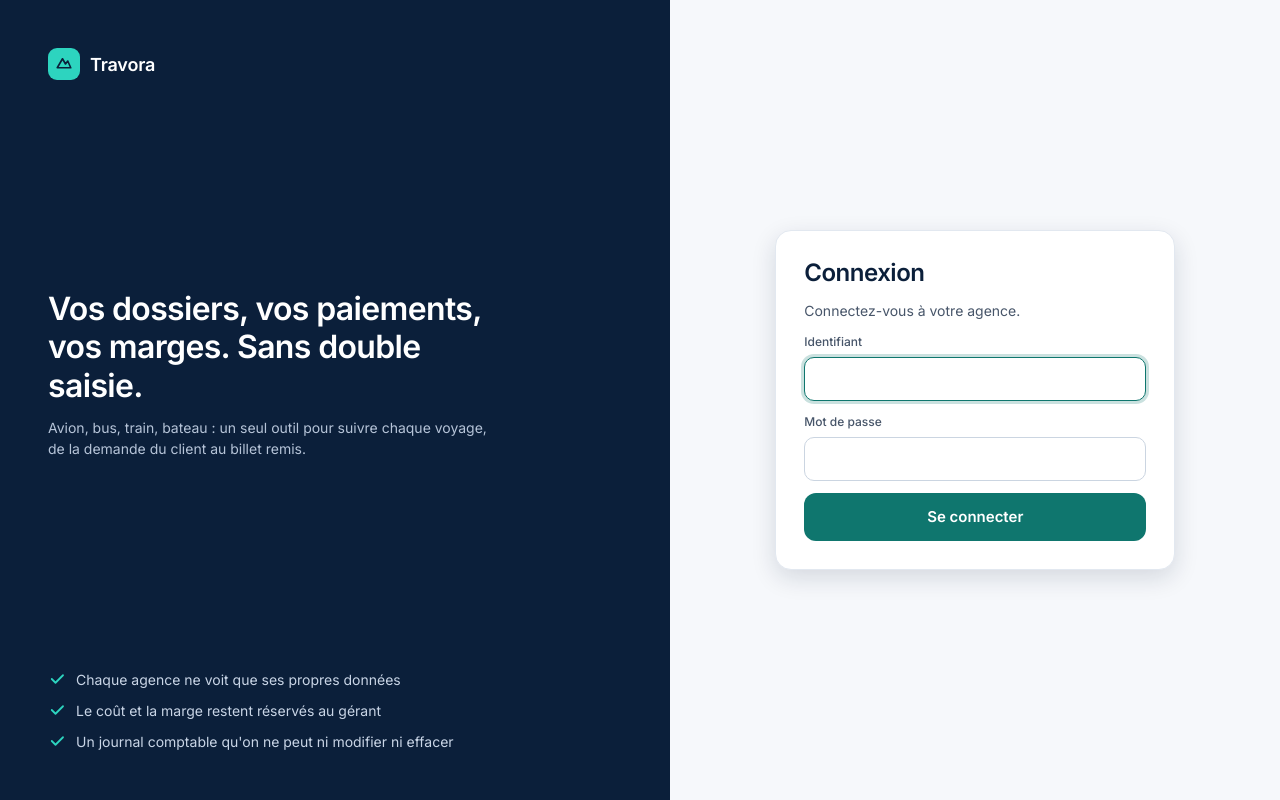
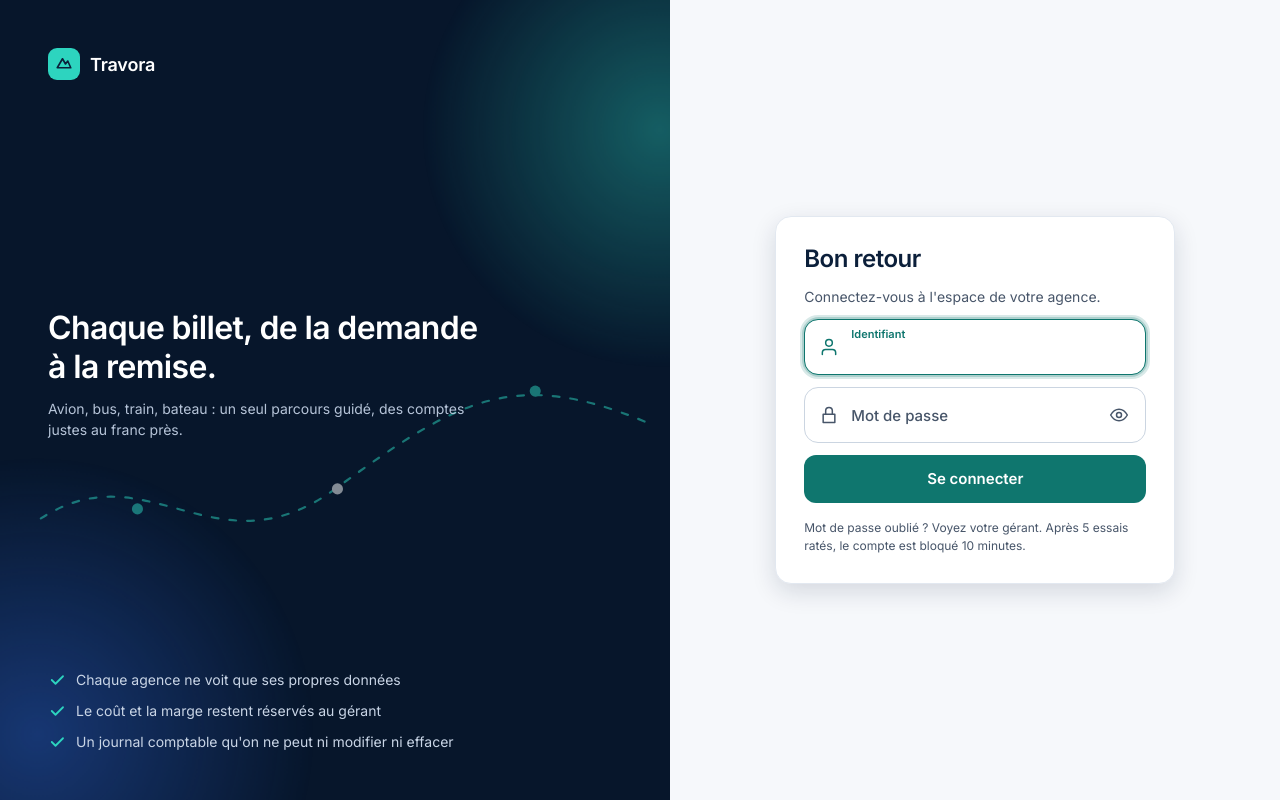
Before and after one commit to nb-bora/Travora, a Django app: template apps/web/templates/web/login.html in a window 1280 px wide. Run offline with Django 5.2, Linux system fonts and the light colour scheme; the template is opened without the code that fills it: most values are stand-ins (such as "Sample title", 1, 10 or a date in 2020).

Commit message:
feat(auth): ralentissement des devinettes de mot de passe, Permissions-Policy, page de connexion refaite
Co-Authored-By: Claude Sonnet 5.5 <noreply@anthropic.com>

```diff
--- /dev/null
+++ b/apps/web/static/web/login.css
@@ -0,0 +1,45 @@
+/* Page de connexion : panneau animé, champs outlined à étiquette flottante. Aucune animation sous « réduire les animations ». */
+.auth-brand { position: relative; overflow: hidden; background: #07162b; }
+.auth-brand > * { position: relative; }
+.auth-glow { position: absolute !important; border-radius: 50%; pointer-events: none; }
+.auth-glow-a { width: 420px; height: 420px; top: -120px; right: -140px; background: radial-gradient(circle, rgba(45, 212, 191, .38), rgba(45, 212, 191, 0) 70%); }
+.auth-glow-b { width: 480px; height: 480px; bottom: -200px; left: -160px; background: radial-gradient(circle, rgba(56, 120, 255, .34), rgba(56, 120, 255, 0) 70%); }
+.auth-route { position: absolute !important; inset: 0; width: 100%; height: 100%; opacity: .5; pointer-events: none; }
+.auth-card h1 { letter-spacing: -.02em; }
+.auth-foot { font-size: 12px; margin: 4px 0 0; }
+
+.ofield { position: relative; height: 56px; display: flex; align-items: center; border: 1px solid var(--border-strong); border-radius: 14px; background: var(--surface); transition: border-color var(--ease), box-shadow var(--ease); }
+.ofield-icon { position: absolute; left: 14px; color: var(--text-2); transition: color var(--ease); pointer-events: none; }
+.ofield input { width: 100%; height: 100%; border: 0; background: none; color: var(--text); font: inherit; font-size: 15px; padding: 18px 48px 0 46px; outline: none; border-radius: 14px; }
+.ofield label { position: absolute; left: 46px; top: 17px; font-size: 15px; color: var(--text-2); pointer-events: none; transition: top .18s cubic-bezier(.2, .8, .2, 1), font-size .18s cubic-bezier(.2, .8, .2, 1), color var(--ease); }
+.ofield input:focus + label, .ofield input:not(:placeholder-shown) + label { top: 6px; font-size: 11px; font-weight: 600; }
+.ofield:focus-within { border-color: var(--teal); box-shadow: 0 0 0 4px rgba(15, 118, 110, .16); }
+.ofield:focus-within .ofield-icon, .ofield:focus-within label { color: var(--teal); }
+.is-error .ofield { border-color: #dc2626; }
+.is-error .ofield .ofield-icon { color: #dc2626; }
+.ofield-toggle { position: absolute; right: 8px; width: 36px; height: 36px; border: 0; border-radius: 10px; background: none; color: var(--text-2); display: grid; place-items: center; cursor: pointer; transition: background var(--ease); }
+.ofield-toggle:hover { background: var(--row); }
+.ofield-toggle[aria-pressed="true"] { color: var(--teal); }
+
+.auth-submit { position: relative; justify-content: center; gap: 10px; transition: transform var(--ease), box-shadow var(--ease), opacity var(--ease); }
+.auth-submit:hover:not(:disabled) { transform: translateY(-1px); box-shadow: 0 8px 20px rgba(15, 118, 110, .32); }
+.auth-submit:active:not(:disabled) { transform: translateY(0); }
+.auth-spinner { display: none; width: 18px; height: 18px; border-radius: 50%; border: 2.5px solid rgba(255, 255, 255, .35); border-top-color: #fff; }
+.auth-submit[aria-busy="true"] .auth-spinner { display: inline-block; }
+
+@keyframes auth-drift-a { 0%, 100% { transform: translate(0, 0) scale(1); } 50% { transform: translate(60px, 40px) scale(1.15); } }
+@keyframes auth-drift-b { 0%, 100% { transform: translate(0, 0) scale(1); } 50% { transform: translate(-50px, -30px) scale(1.2); } }
+@keyframes auth-dash { to { stroke-dashoffset: -48; } }
+@keyframes auth-rise { from { opacity: 0; transform: translateY(18px); } to { opacity: 1; transform: none; } }
+@keyframes auth-shake { 0%, 100% { transform: translateX(0); } 20% { transform: translateX(-9px); } 40% { transform: translateX(8px); } 60% { transform: translateX(-5px); } 80% { transform: translateX(3px); } }
+@keyframes auth-spin { to { transform: rotate(360deg); } }
+@media (prefers-reduced-motion: no-preference) {
+  .auth-glow-a { animation: auth-drift-a 14s ease-in-out infinite; }
+  .auth-glow-b { animation: auth-drift-b 18s ease-in-out infinite; }
+  .auth-route path { animation: auth-dash 1.6s linear infinite; }
+  .auth-rise { animation: auth-rise .7s cubic-bezier(.2, .8, .2, 1) both; }
+  .auth-d1 { animation-delay: .15s; } .auth-d2 { animation-delay: .3s; } .auth-d3 { animation-delay: .45s; }
+  .auth-card { animation: auth-rise .6s .15s cubic-bezier(.2, .8, .2, 1) both; }
+  .auth-card.is-error { animation: auth-shake .45s ease both; }
+  .auth-spinner { animation: auth-spin .8s linear infinite; }
+}
--- /dev/null
+++ b/apps/web/static/web/login.js
@@ -0,0 +1,35 @@
+/* Connexion : afficher le mot de passe, alerte majuscules, bouton occupé pendant l'envoi. */
+(function () {
+  "use strict";
+  var form = document.getElementById("login-form");
+  if (!form) return;
+
+  var toggle = form.querySelector("[data-toggle-password]");
+  var password = document.getElementById("id_password");
+  if (toggle && password) {
+    toggle.addEventListener("click", function () {
+      var show = password.type === "password";
+      password.type = show ? "text" : "password";
+      toggle.setAttribute("aria-pressed", String(show));
+      toggle.setAttribute("aria-label", show ? "Masquer le mot de passe" : "Afficher le mot de passe");
+    });
+  }
+
+  var caps = document.getElementById("caps-hint");
+  if (password && caps) {
+    password.addEventListener("keyup", function (event) {
+      caps.hidden = !(event.getModifierState && event.getModifierState("CapsLock"));
+    });
+    password.addEventListener("blur", function () { caps.hidden = true; });
+  }
+
+  form.addEventListener("submit", function () {
+    var button = form.querySelector(".auth-submit");
+    if (!button) return;
+    window.setTimeout(function () {
+      button.setAttribute("aria-busy", "true");
+      button.disabled = true;
+      button.querySelector(".auth-submit-label").textContent = "Connexion…";
+    }, 0);
+  });
+})();
--- a/apps/web/templates/web/login.html
+++ b/apps/web/templates/web/login.html
@@ -1,34 +1,53 @@
 {% extends "web/base.html" %}
+{% load static %}
 {% block title %}Connexion · Travora{% endblock %}
+{% block extra_head %}<link rel="stylesheet" href="{% static 'web/login.css' %}?v=1">{% endblock %}
 {% block shell %}
 <div class="auth">
   <aside class="auth-brand" aria-hidden="true">
-    <span class="brand"><span class="brand-mark"><svg width="18" height="18" viewBox="0 0 24 24" fill="none" stroke="#0b1f3a" stroke-width="2.2" stroke-linecap="round" stroke-linejoin="round"><path d="M3 17l7-12 4 7 3-4 4 9z"/></svg></span><span class="brand-name">Travora</span></span>
-    <div>
-      <h2>Vos dossiers, vos paiements, vos marges. Sans double saisie.</h2>
-      <p>Avion, bus, train, bateau : un seul outil pour suivre chaque voyage, de la demande du client au billet remis.</p>
+    <span class="auth-glow auth-glow-a"></span>
+    <span class="auth-glow auth-glow-b"></span>
+    <svg class="auth-route" viewBox="0 0 520 720" fill="none"><path d="M-10 470C90 400 150 520 260 440S420 330 540 380" stroke="#2dd4bf" stroke-width="2" stroke-dasharray="6 10" stroke-linecap="round"/><circle cx="82" cy="458" r="5" fill="#2dd4bf"/><circle cx="262" cy="440" r="5" fill="#fff"/><circle cx="440" cy="352" r="5" fill="#2dd4bf"/></svg>
+    <span class="brand auth-rise"><span class="brand-mark"><svg width="18" height="18" viewBox="0 0 24 24" fill="none" stroke="#0b1f3a" stroke-width="2.2" stroke-linecap="round" stroke-linejoin="round"><path d="M3 17l7-12 4 7 3-4 4 9z"/></svg></span><span class="brand-name">Travora</span></span>
+    <div class="auth-copy">
+      <h2 class="auth-rise auth-d1">Chaque billet, de la demande à la remise.</h2>
+      <p class="auth-rise auth-d2">Avion, bus, train, bateau : un seul parcours guidé, des comptes justes au franc près.</p>
     </div>
-    <ul class="auth-points">
+    <ul class="auth-points auth-rise auth-d3">
       <li><svg width="18" height="18" viewBox="0 0 24 24" fill="none" stroke="currentColor" stroke-width="2.4" stroke-linecap="round" stroke-linejoin="round"><path d="M5 12l5 5L20 7"/></svg>Chaque agence ne voit que ses propres données</li>
       <li><svg width="18" height="18" viewBox="0 0 24 24" fill="none" stroke="currentColor" stroke-width="2.4" stroke-linecap="round" stroke-linejoin="round"><path d="M5 12l5 5L20 7"/></svg>Le coût et la marge restent réservés au gérant</li>
       <li><svg width="18" height="18" viewBox="0 0 24 24" fill="none" stroke="currentColor" stroke-width="2.4" stroke-linecap="round" stroke-linejoin="round"><path d="M5 12l5 5L20 7"/></svg>Un journal comptable qu'on ne peut ni modifier ni effacer</li>
     </ul>
   </aside>
   <main id="main" class="auth-panel">
-    <form method="post" class="card auth-card">
+    <form method="post" class="card auth-card{% if form.errors %} is-error{% endif %}" id="login-form">
       {% csrf_token %}
-      <h1>Connexion</h1>
-      <p class="muted flush">Connectez-vous à votre agence.</p>
+      <h1>Bon retour</h1>
+      <p class="muted flush">Connectez-vous à l'espace de votre agence.</p>
       {% if form.errors %}
-        <p class="alert alert-danger" role="alert">Identifiant ou mot de passe incorrect.</p>
+        <p class="alert alert-danger" role="alert">
+          {% for error in form.non_field_errors %}{{ error }}{% empty %}Vérifiez les champs ci-dessous.{% endfor %}
+        </p>
       {% endif %}
-      <div class="field"><label for="id_username">Identifiant</label>
-        <input id="id_username" name="username" autocomplete="username" autofocus required></div>
-      <div class="field"><label for="id_password">Mot de passe</label>
-        <input id="id_password" name="password" type="password" autocomplete="current-password" required></div>
+      <div class="ofield">
+        <svg class="ofield-icon" width="20" height="20" viewBox="0 0 24 24" fill="none" stroke="currentColor" stroke-width="1.8" stroke-linecap="round" stroke-linejoin="round" aria-hidden="true"><path d="M20 21v-2a4 4 0 00-4-4H8a4 4 0 00-4 4v2M16 7a4 4 0 11-8 0 4 4 0 018 0z"/></svg>
+        <input id="id_username" name="username" placeholder=" " autocomplete="username" autofocus required>
+        <label for="id_username">Identifiant</label>
+      </div>
+      <div class="ofield">
+        <svg class="ofield-icon" width="20" height="20" viewBox="0 0 24 24" fill="none" stroke="currentColor" stroke-width="1.8" stroke-linecap="round" stroke-linejoin="round" aria-hidden="true"><path d="M5 11h14v10H5zM8 11V7a4 4 0 018 0v4"/></svg>
+        <input id="id_password" name="password" type="password" placeholder=" " autocomplete="current-password" required>
+        <label for="id_password">Mot de passe</label>
+        <button type="button" class="ofield-toggle" data-toggle-password="id_password" aria-label="Afficher le mot de passe" aria-pressed="false">
+          <svg width="20" height="20" viewBox="0 0 24 24" fill="none" stroke="currentColor" stroke-width="1.8" stroke-linecap="round" stroke-linejoin="round" aria-hidden="true"><path d="M2 12s4-7 10-7 10 7 10 7-4 7-10 7S2 12 2 12zM12 9a3 3 0 100 6 3 3 0 000-6z"/></svg>
+        </button>
+      </div>
+      <p class="field-hint" id="caps-hint" hidden>Majuscules activées.</p>
       <input type="hidden" name="next" value="{{ next }}">
-      <button class="btn btn-primary btn-lg" type="submit">Se connecter</button>
+      <button class="btn btn-primary btn-lg auth-submit" type="submit"><span class="auth-spinner" aria-hidden="true"></span><span class="auth-submit-label">Se connecter</span></button>
+      <p class="muted auth-foot">Mot de passe oublié ? Voyez votre gérant. Après 5 essais ratés, le compte est bloqué {{ lock_minutes }} minutes.</p>
     </form>
   </main>
 </div>
+<script src="{% static 'web/login.js' %}?v=1" defer></script>
 {% endblock %}
```
Also changed, not shown: apps/accounts/models.py (+17 -0 lines), apps/accounts/services/commands.py (+20 -1 lines), apps/accounts/services/public.py (+12 -0 lines), apps/web/auth.py (added, +54 -0 lines), apps/web/middleware.py (added, +19 -0 lines), apps/web/urls.py (+2 -7 lines), config/settings/base.py (+8 -0 lines), tests/test_web.py (+78 -0 lines), apps/accounts/migrations/0004_login_failure.py (added).
